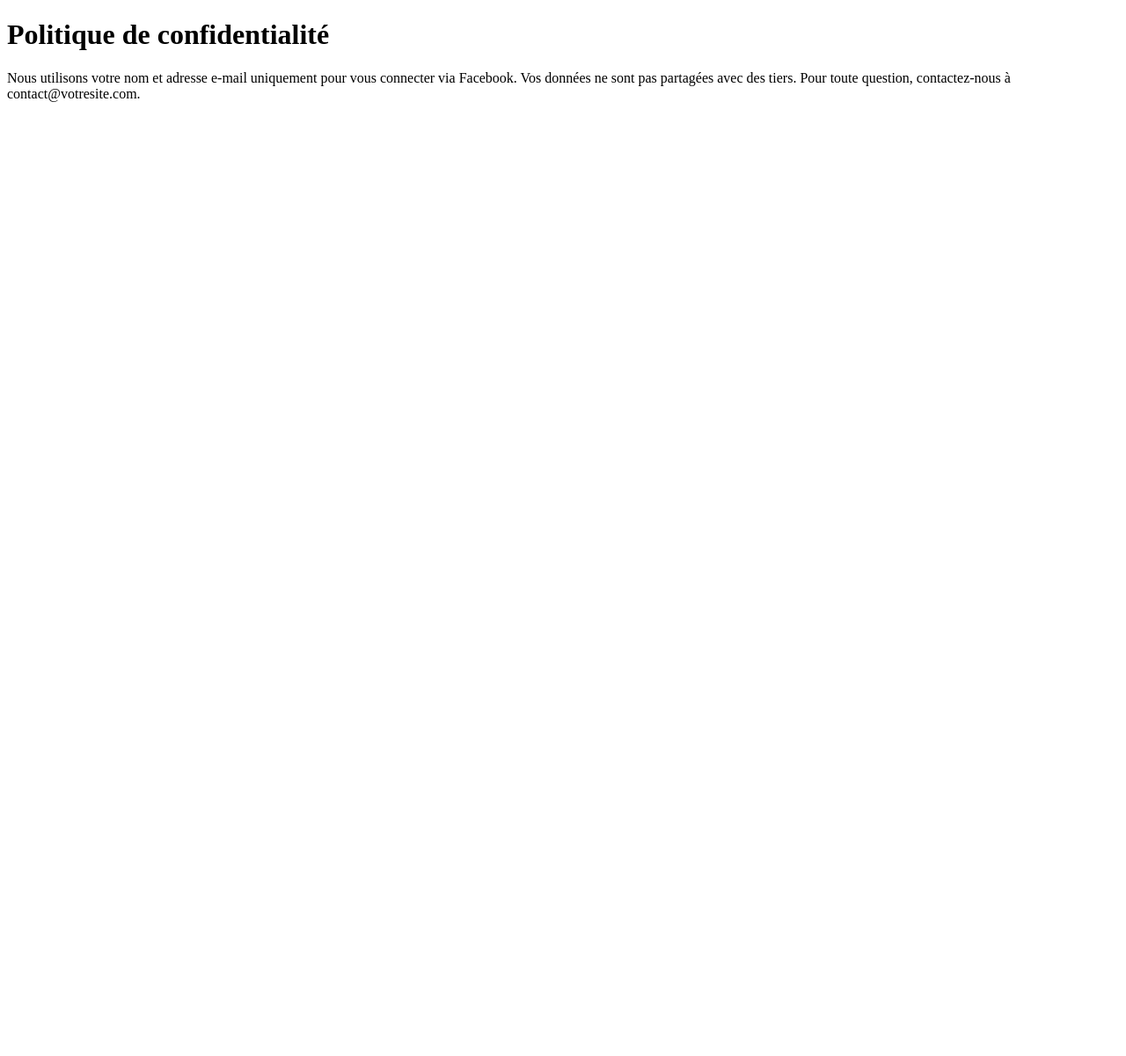
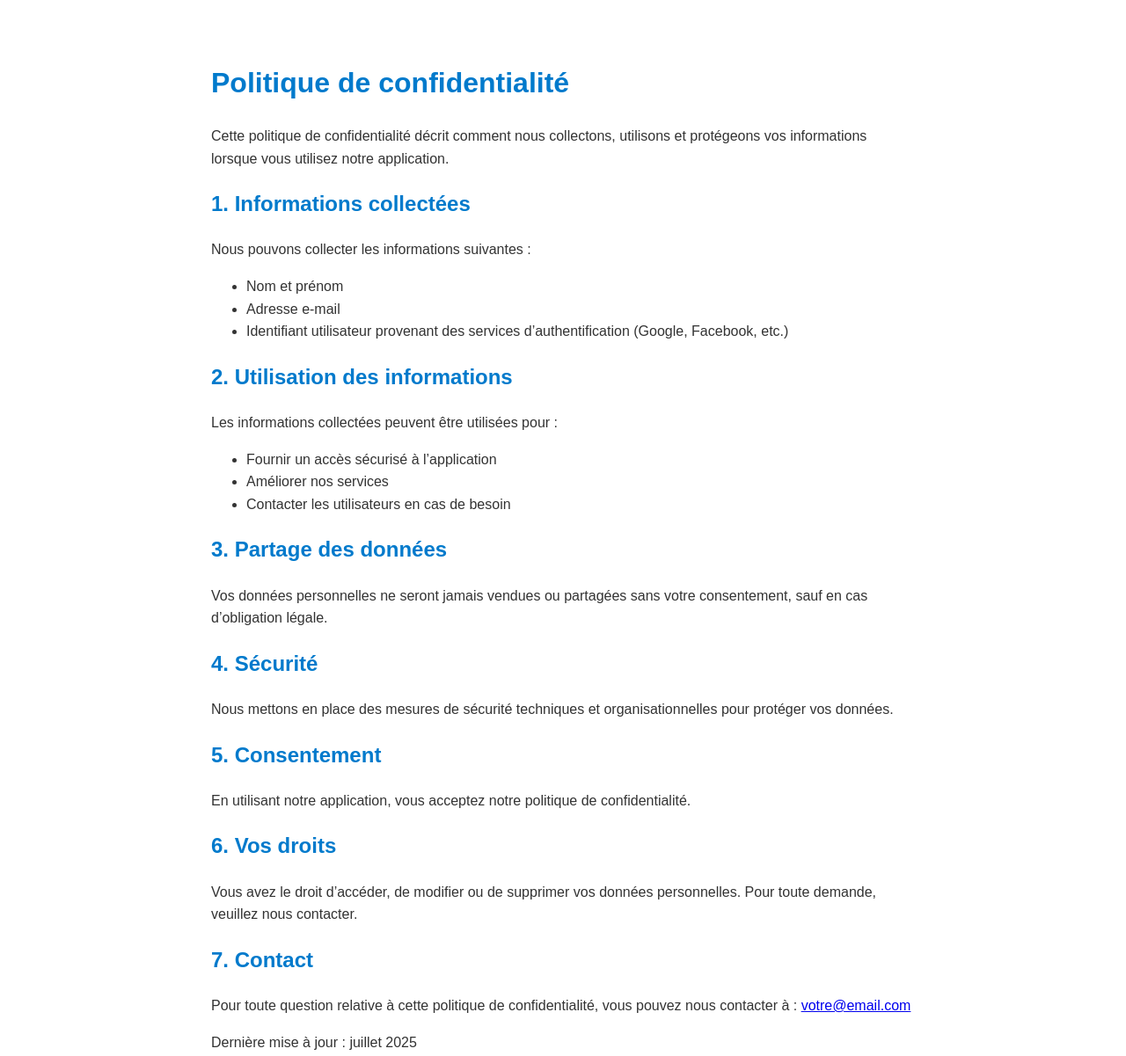
Before and after one commit to Alexmarat/privacy-policy, a plain HTML site: page index.html in a window 1280 px wide. Shown: the whole page at 88% size. Before the commit the page ends 800 px from the top, so only its background shows below. Drawn offline with Linux system fonts and the light colour scheme.

Commit message:
Update index.html

```diff
--- a/index.html
+++ b/index.html
@@ -2,12 +2,58 @@
 <html lang="fr">
 <head>
   <meta charset="UTF-8" />
+  <meta name="viewport" content="width=device-width, initial-scale=1.0" />
   <title>Politique de confidentialité</title>
+  <style>
+    body {
+      font-family: Arial, sans-serif;
+      max-width: 800px;
+      margin: 2rem auto;
+      padding: 1rem;
+      line-height: 1.6;
+      color: #333;
+    }
+    h1, h2 {
+      color: #007acc;
+    }
+  </style>
 </head>
 <body>
   <h1>Politique de confidentialité</h1>
-    <p>Nous utilisons votre nom et adresse e-mail uniquement pour vous connecter via Facebook.
-Vos données ne sont pas partagées avec des tiers.
-Pour toute question, contactez-nous à contact@votresite.com.</p>
+
+  <p>Cette politique de confidentialité décrit comment nous collectons, utilisons et protégeons vos informations lorsque vous utilisez notre application.</p>
+
+  <h2>1. Informations collectées</h2>
+  <p>Nous pouvons collecter les informations suivantes :</p>
+  <ul>
+    <li>Nom et prénom</li>
+    <li>Adresse e-mail</li>
+    <li>Identifiant utilisateur provenant des services d’authentification (Google, Facebook, etc.)</li>
+  </ul>
+
+  <h2>2. Utilisation des informations</h2>
+  <p>Les informations collectées peuvent être utilisées pour :</p>
+  <ul>
+    <li>Fournir un accès sécurisé à l’application</li>
+    <li>Améliorer nos services</li>
+    <li>Contacter les utilisateurs en cas de besoin</li>
+  </ul>
+
+  <h2>3. Partage des données</h2>
+  <p>Vos données personnelles ne seront jamais vendues ou partagées sans votre consentement, sauf en cas d’obligation légale.</p>
+
+  <h2>4. Sécurité</h2>
+  <p>Nous mettons en place des mesures de sécurité techniques et organisationnelles pour protéger vos données.</p>
+
+  <h2>5. Consentement</h2>
+  <p>En utilisant notre application, vous acceptez notre politique de confidentialité.</p>
+
+  <h2>6. Vos droits</h2>
+  <p>Vous avez le droit d’accéder, de modifier ou de supprimer vos données personnelles. Pour toute demande, veuillez nous contacter.</p>
+
+  <h2>7. Contact</h2>
+  <p>Pour toute question relative à cette politique de confidentialité, vous pouvez nous contacter à : <a href="mailto:votre@email.com">votre@email.com</a></p>
+
+  <p>Dernière mise à jour : juillet 2025</p>
 </body>
 </html>
```
Lines whose indentation alone changed are shown as unchanged.
